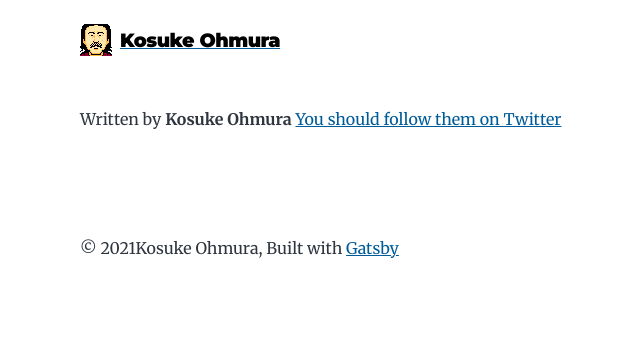
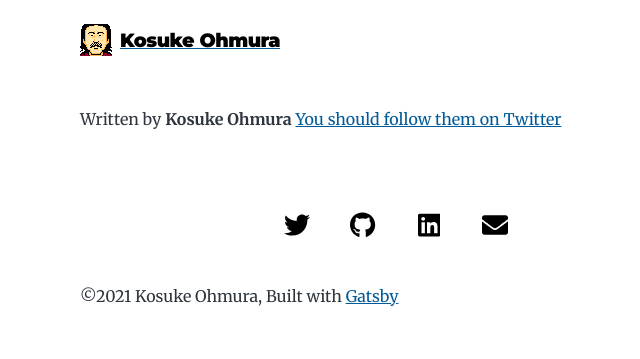
Before and after one commit to kosukeohmura/kosukeohmura.com, a Gatsby site: page / in a window 1280 px wide. Shown: the whole page, without its empty margins (244-884 px from the left). Built offline with nearby package versions, Linux system fonts and the light colour scheme; Gatsby itself is replaced by a stand-in of ours.

Commit message:
Add contacts component

```diff
--- /dev/null
+++ b/src/components/contacts.js
@@ -0,0 +1,46 @@
+import React from "react"
+import ExtLink from "../components/ext-link"
+
+import GitHub from '../components/svgs/github'
+import Twitter from '../components/svgs/twitter'
+import Envelope from '../components/svgs/envelope'
+import LinkedIn from '../components/svgs/linkedin'
+
+const Contacts = () => {
+  const contacts = [
+    {
+      Comp: Twitter,
+      alt: 'twitter',
+      link: 'https://twitter.com/kosukeohmura',
+    },
+    {
+      Comp: GitHub,
+      alt: 'github',
+      link: 'https://github.com/KosukeOhmura',
+    },
+    {
+      Comp: LinkedIn,
+      alt: 'linkedin',
+      link: 'https://www.linkedin.com/in/kosukeohmura/',
+    },
+    {
+      Comp: Envelope,
+      alt: 'envelope',
+      link: 'mailto:bnpb81@gmail.com',
+    },
+  ]
+
+  return (
+    <div className="contacts">
+      {contacts.map(({ Comp, link, alt }) => {
+        return (
+          <ExtLink key={link} href={link} aria-label={alt}>
+            <Comp height={26} />
+          </ExtLink>
+        )
+      })}
+    </div>
+  )
+}
+
+export default Contacts
--- a/src/components/layout.js
+++ b/src/components/layout.js
@@ -55,7 +55,7 @@ const Layout = ({ location, title, children }) => {
       <header className="global-header">{header}</header>
       <main>{children}</main>
       <footer>
-        © {new Date().getFullYear()}{author?.name || ``}, Built with
+        ©{new Date().getFullYear()} {author?.name || ``}, Built with
         {` `}
         <a href="https://www.gatsbyjs.com">Gatsby</a>
       </footer>
--- a/src/pages/index.js
+++ b/src/pages/index.js
@@ -1,9 +1,10 @@
 import React from "react"
 import { graphql } from "gatsby"
 
-import Bio from "../components/bio"
 import Layout from "../components/layout"
 import SEO from "../components/seo"
+import Bio from "../components/bio"
+import Contacts from "../components/contacts"
 
 const Index = ({ data, location }) => {
   const siteTitle = data.site.siteMetadata?.title || `Title`
@@ -12,6 +13,7 @@ const Index = ({ data, location }) => {
     <Layout location={location} title={siteTitle}>
       <SEO />
       <Bio />
+      <Contacts />
     </Layout>
   )
 }
--- a/src/style.css
+++ b/src/style.css
@@ -346,3 +346,24 @@ header li a {
     list-style-position: inside;
   }
 }
+
+/* Contacts */
+
+.contacts {
+  display: block;
+  margin: 1rem auto;
+  max-width: 500px;
+  text-align: center;
+}
+
+.contacts a {
+  width: 26px;
+  height: 26px;
+  margin: 0 20px;
+  display: inline-block;
+  transition: opacity 200ms ease;
+}
+
+.contacts a:hover {
+  opacity: 0.6;
+}
```
